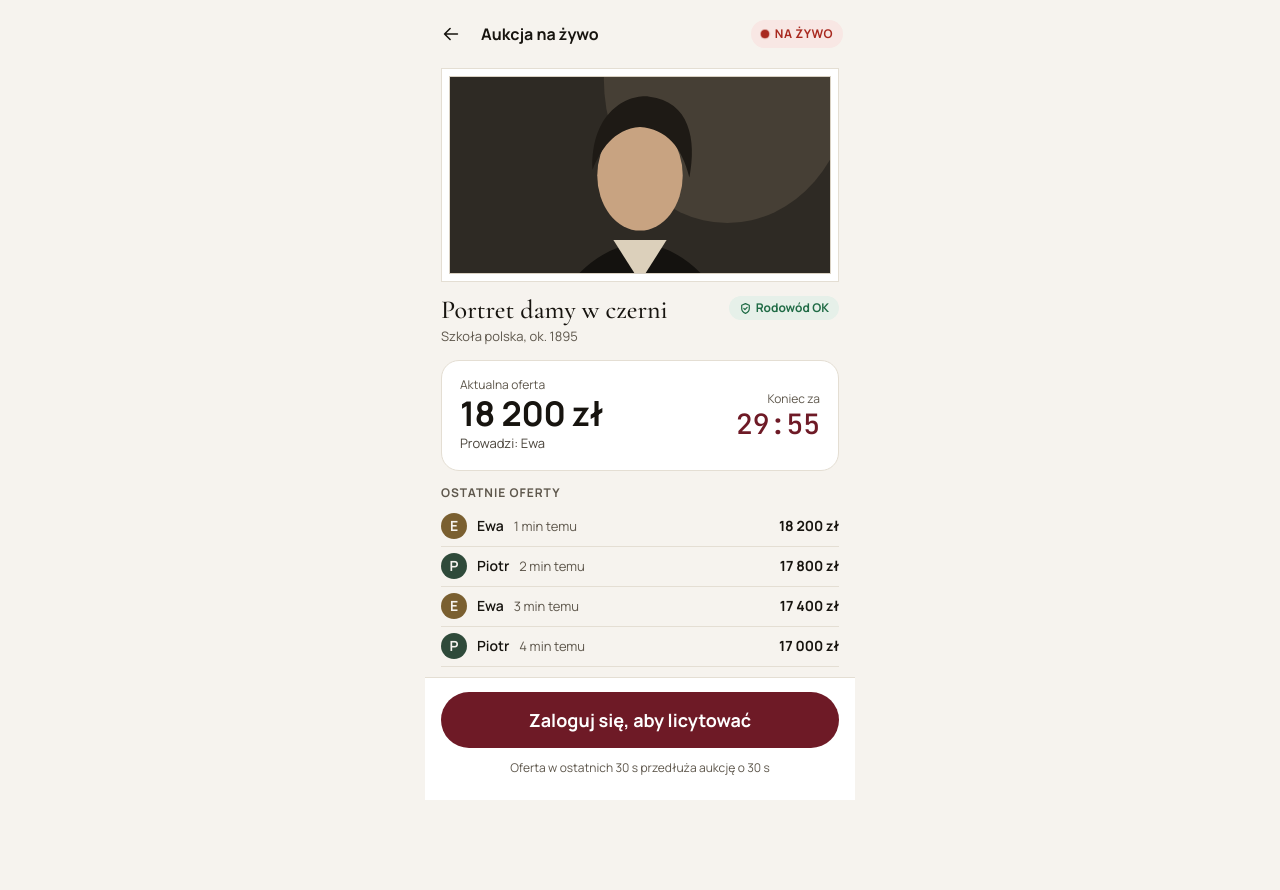
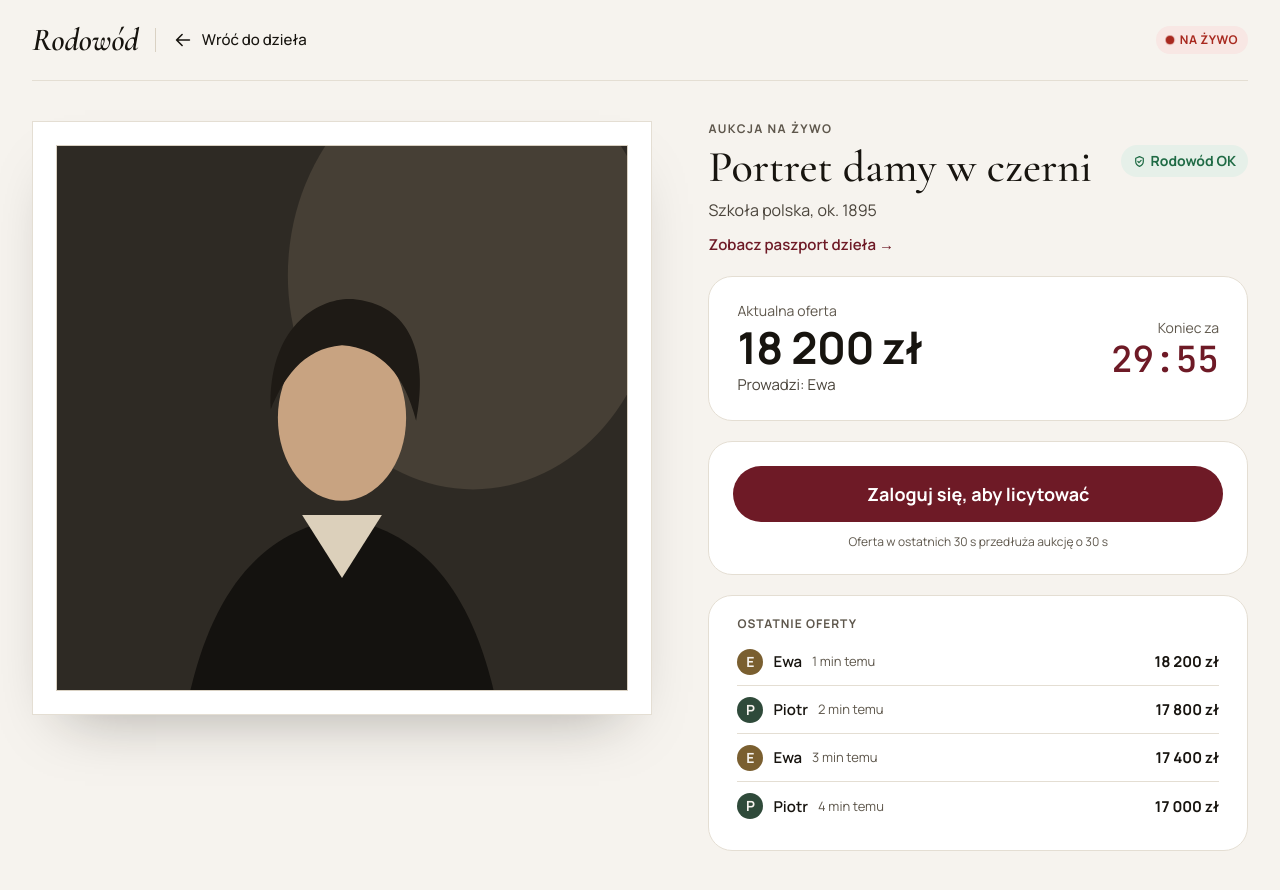
Before and after one commit to x-krandel/Kripery_project, a React (Vite) app in the folder frontend/: page /dziela/1/aukcja in a window 1280 px wide. Shown: the top 890 px of the page. Before the commit the page ends 806 px from the top, so only its background shows below. Built offline with nearby package versions, Linux system fonts and the light colour scheme.

Commit message:
front: desktop layout for the live auction
On lg+ screens the artwork sits on the left and the auction panel (title,
price, countdown, bid controls, last 8 bids) on the right. Phones keep the
430px column with the bid bar pinned to the bottom.

```diff
--- a/frontend/src/pages/AuctionLive.tsx
+++ b/frontend/src/pages/AuctionLive.tsx
@@ -47,57 +47,104 @@ export function AuctionLive() {
   const youLead = auction?.leader?.id === userId;
   const urgent = auction ? secondsLeft(auction.endsAt, now) <= 30 : false;
 
+  const controls =
+    userId == null ? (
+      <Link to={`/logowanie?next=${encodeURIComponent(`/dziela/${id}/aukcja`)}`}
+        className="flex min-h-14 items-center justify-center rounded-full bg-accent text-lg font-bold text-white no-underline hover:bg-accent-dark">
+        Zaloguj się, aby licytować
+      </Link>
+    ) : isOwner ? (
+      <p className="m-0 py-3 text-center text-sm font-semibold text-ink-soft">To Twoja aukcja. Aby licytować, zaloguj się na inne konto.</p>
+    ) : (
+      <>
+        <div role="group" aria-label="Wysokość podbicia" className="grid grid-cols-3 gap-2">
+          {STEPS.map((s) => (
+            <button key={s} type="button" aria-pressed={step === s} onClick={() => setStep(s)}
+              className={`min-h-11 rounded-xl border text-[15px] font-bold ${step === s ? "border-ink bg-ink text-ground" : "border-line-strong bg-surface text-ink hover:border-ink"}`}>
+              +{formatPln(s)}
+            </button>
+          ))}
+        </div>
+        <button type="button" disabled={!auction || auction.status !== "live" || bid.isPending} onClick={() => bid.mutate(next)}
+          className="min-h-14 rounded-full bg-accent text-lg font-bold text-white transition-colors hover:bg-accent-dark disabled:opacity-50">
+          {bid.isPending ? "Wysyłam…" : `Licytuj ${formatPln(next)}`}
+        </button>
+      </>
+    );
+  const heading = (
+    <div className="flex flex-col gap-2 lg:gap-3">
+      <div className="flex items-start justify-between gap-3">
+        <div className="flex min-w-0 flex-col gap-0.5 lg:gap-2">
+          <span className="hidden text-xs font-bold uppercase tracking-[0.12em] text-muted lg:block">Aukcja na żywo</span>
+          <span className="font-display text-[26px] leading-[1.1] lg:text-[44px] lg:font-medium lg:leading-[1.02]">{art?.title ?? "…"}</span>
+          <span className="text-[13px] text-muted lg:text-base lg:text-ink-soft">{art ? `${art.artist}, ${art.dating}` : ""}</span>
+        </div>
+        {art?.verified && (
+          <span className="inline-flex shrink-0 items-center gap-1 rounded-full bg-ok-tint px-2.5 py-1 text-xs font-bold text-ok lg:mt-6 lg:px-3 lg:py-1.5 lg:text-sm">
+            <ShieldCheck size={13} strokeWidth={2.25} /> Rodowód OK
+          </span>
+        )}
+      </div>
+      {art && <Link to={`/dziela/${id}`} className="hidden self-start text-[15px] font-semibold text-accent lg:inline">Zobacz paszport dzieła →</Link>}
+    </div>
+  );
+  const rule = <span className="text-center text-xs text-muted">Oferta w ostatnich 30 s przedłuża aukcję o 30 s</span>;
+
   return (
     <div className="min-h-screen bg-ground">
-      <div className="relative mx-auto flex min-h-screen w-full max-w-[430px] flex-col">
-        <div className="flex items-center gap-2 py-3 pl-1 pr-3">
-          <Link to={`/dziela/${id}`} aria-label="Wróć do dzieła" className="flex h-11 w-11 items-center justify-center text-ink"><ArrowLeft size={22} /></Link>
-          <span className="flex-1 text-base font-bold">Aukcja na żywo</span>
+      {/* Phones: one 430px column with the bid bar pinned to the bottom. Desktop (lg+): artwork left, auction panel right. */}
+      <div className="relative mx-auto flex min-h-screen w-full max-w-[430px] flex-col lg:max-w-[1280px] lg:px-8">
+        <div className="flex items-center gap-2 py-3 pl-1 pr-3 lg:gap-4 lg:border-b lg:border-line lg:px-0 lg:py-[18px]">
+          <Link to="/" className="hidden font-display text-[32px] font-semibold italic leading-none text-ink no-underline lg:inline">Rodowód</Link>
+          <span className="hidden h-6 w-px bg-line-strong lg:block" aria-hidden="true" />
+          <Link to={`/dziela/${id}`} aria-label="Wróć do dzieła" className="flex h-11 w-11 items-center justify-center text-ink lg:w-auto lg:gap-2 lg:text-[15px] lg:font-medium lg:no-underline lg:hover:text-accent">
+            <ArrowLeft size={22} /><span className="hidden lg:inline">Wróć do dzieła</span>
+          </Link>
+          <span className="flex-1 text-base font-bold lg:hidden">Aukcja na żywo</span>
+          <span className="hidden flex-1 lg:block" />
           <span className={`inline-flex items-center gap-1.5 rounded-full px-2.5 py-1.5 text-xs font-bold tracking-[0.04em] ${connected ? "bg-alert-tint text-alert" : "bg-chip text-muted"}`}>
             {connected ? <><LiveDot /> NA ŻYWO</> : "ŁĄCZENIE…"}
           </span>
         </div>
 
-        <div className="flex flex-1 flex-col gap-3.5 px-4 pb-4">
-          {art && <ArtworkFrame src={art.imageUrl} alt={art.title} mat="sm" imgClassName="h-[196px]" />}
+        <div className="flex flex-1 flex-col gap-3.5 px-4 pb-4 lg:grid lg:grid-cols-[minmax(0,1.15fr)_minmax(380px,1fr)] lg:items-start lg:gap-14 lg:px-0 lg:pb-16 lg:pt-10">
+          <section className="flex flex-col gap-3.5 lg:gap-6">
+            {art && <ArtworkFrame src={art.imageUrl} alt={art.title} mat="sm" shadow className="lg:p-6" imgClassName="h-[196px] lg:h-[min(68vh,640px)]" />}
+            <div className="lg:hidden">{heading}</div>
+          </section>
 
-          <div className="flex items-start justify-between gap-3">
-            <div className="flex min-w-0 flex-col gap-0.5">
-              <span className="font-display text-[26px] leading-[1.1]">{art?.title ?? "…"}</span>
-              <span className="text-[13px] text-muted">{art ? `${art.artist}, ${art.dating}` : ""}</span>
-            </div>
-            {art?.verified && (
-              <span className="inline-flex shrink-0 items-center gap-1 rounded-full bg-ok-tint px-2.5 py-1 text-xs font-bold text-ok">
-                <ShieldCheck size={13} strokeWidth={2.25} /> Rodowód OK
-              </span>
-            )}
-          </div>
-
-          <div className="flex items-center justify-between gap-3 rounded-[18px] border border-line bg-surface px-4.5 py-4">
+          <section className="flex flex-col gap-3.5 lg:sticky lg:top-8 lg:gap-5">
+            <div className="hidden lg:block">{heading}</div>
+            <div className="flex items-center justify-between gap-3 rounded-[18px] border border-line bg-surface px-4.5 py-4 lg:rounded-3xl lg:px-7 lg:py-6">
               <div className="flex flex-col gap-0.5">
-              <span className="text-xs text-muted">{auction && auction.bidCount > 0 ? "Aktualna oferta" : "Cena wywoławcza"}</span>
-              <span key={auction?.currentPrice} aria-live="polite" className="animate-bump text-[34px] font-bold leading-[1.1] tracking-[-0.01em]">
+                <span className="text-xs text-muted lg:text-sm">{auction && auction.bidCount > 0 ? "Aktualna oferta" : "Cena wywoławcza"}</span>
+                <span key={auction?.currentPrice} aria-live="polite" className="animate-bump text-[34px] font-bold leading-[1.1] tracking-[-0.01em] lg:text-[44px]">
                   {auction ? formatPln(auction.currentPrice) : "—"}
                 </span>
                 {youLead ? (
                   <span className="mt-1 self-start rounded-full bg-ok-tint px-2.5 py-0.5 text-xs font-bold text-ok">Prowadzisz</span>
                 ) : auction?.leader ? (
-                <span className="text-[13px] text-ink-soft">Prowadzi: {auction.leader.name}</span>
+                  <span className="text-[13px] text-ink-soft lg:text-[15px]">Prowadzi: {auction.leader.name}</span>
                 ) : null}
               </div>
               <div className="flex flex-col items-end gap-0.5">
-              <span className="text-xs text-muted">Koniec za</span>
-              <span className={`font-mono text-[28px] font-medium leading-[1.1] ${urgent ? "text-alert" : "text-accent"}`}>
+                <span className="text-xs text-muted lg:text-sm">Koniec za</span>
+                <span className={`font-mono text-[28px] font-medium leading-[1.1] lg:text-[36px] ${urgent ? "text-alert" : "text-accent"}`}>
                   {auction ? formatCountdown(auction.endsAt, now) : "--:--"}
                 </span>
               </div>
             </div>
 
-          <div className="flex flex-col">
+            <div className="hidden flex-col gap-3 rounded-3xl border border-line bg-surface p-6 lg:flex">
+              {controls}
+              {rule}
+            </div>
+
+            <div className="flex flex-col lg:rounded-3xl lg:border lg:border-line lg:bg-surface lg:px-7 lg:py-5">
               <span className="pb-1.5 text-xs font-bold uppercase tracking-[0.08em] text-muted">Ostatnie oferty</span>
               <ul className="m-0 list-none p-0">
-              {(auction?.bids ?? []).slice(0, 4).map((b) => (
-                <li key={b.id} className="flex min-h-10 items-center justify-between border-b border-line text-sm">
+                {(auction?.bids ?? []).slice(0, 8).map((b, i) => (
+                  <li key={b.id} className={`flex min-h-10 items-center justify-between border-b border-line text-sm last:border-b-0 lg:min-h-12 lg:text-[15px] ${i >= 4 ? "max-lg:hidden" : ""}`}>
                     <span className="flex items-center gap-2.5">
                       <Avatar id={b.user.id} name={b.user.name} size={26} />
                       <span className="font-semibold">{b.user.id === userId ? "Ty" : b.user.name}</span>
@@ -109,38 +156,17 @@ export function AuctionLive() {
                 {auction && auction.bids.length === 0 && <li className="py-3 text-sm text-muted">Jeszcze nikt nie licytował. Bądź pierwszy!</li>}
               </ul>
             </div>
+          </section>
         </div>
 
-        <div className="sticky bottom-0 flex flex-col gap-3 border-t border-line bg-surface px-4 pb-6 pt-3.5">
-          {userId == null ? (
-            <Link to={`/logowanie?next=${encodeURIComponent(`/dziela/${id}/aukcja`)}`}
-              className="flex min-h-14 items-center justify-center rounded-full bg-accent text-lg font-bold text-white no-underline hover:bg-accent-dark">
-              Zaloguj się, aby licytować
-            </Link>
-          ) : isOwner ? (
-            <p className="m-0 py-3 text-center text-sm font-semibold text-ink-soft">To Twoja aukcja. Aby licytować, zaloguj się na inne konto.</p>
-          ) : (
-            <>
-              <div role="group" aria-label="Wysokość podbicia" className="grid grid-cols-3 gap-2">
-                {STEPS.map((s) => (
-                  <button key={s} type="button" aria-pressed={step === s} onClick={() => setStep(s)}
-                    className={`min-h-11 rounded-xl border text-[15px] font-bold ${step === s ? "border-ink bg-ink text-ground" : "border-line-strong bg-surface text-ink"}`}>
-                    +{formatPln(s)}
-                  </button>
-                ))}
-              </div>
-              <button type="button" disabled={!auction || auction.status !== "live" || bid.isPending} onClick={() => bid.mutate(next)}
-                className="min-h-14 rounded-full bg-accent text-lg font-bold text-white transition-colors hover:bg-accent-dark disabled:opacity-50">
-                {bid.isPending ? "Wysyłam…" : `Licytuj ${formatPln(next)}`}
-              </button>
-            </>
-          )}
-          <span className="text-center text-xs text-muted">Oferta w ostatnich 30 s przedłuża aukcję o 30 s</span>
+        <div className="sticky bottom-0 flex flex-col gap-3 border-t border-line bg-surface px-4 pb-6 pt-3.5 lg:hidden">
+          {controls}
+          {rule}
         </div>
 
         {ended && (
-          <div className="absolute inset-0 z-30 flex items-center justify-center bg-ink/55 p-6">
-            <div className="flex w-full flex-col gap-4 rounded-3xl bg-surface p-7 text-center">
+          <div className="fixed inset-0 z-30 flex items-center justify-center bg-ink/55 p-6">
+            <div className="flex w-full max-w-[440px] flex-col gap-4 rounded-3xl bg-surface p-7 text-center">
               {ended.winner?.id === userId ? (
                 <>
                   <span className="font-display text-4xl font-semibold leading-none text-accent">{user?.name.endsWith("a") ? "Wygrałaś!" : "Wygrałeś!"}</span>
```
Lines whose indentation alone changed are shown as unchanged.
